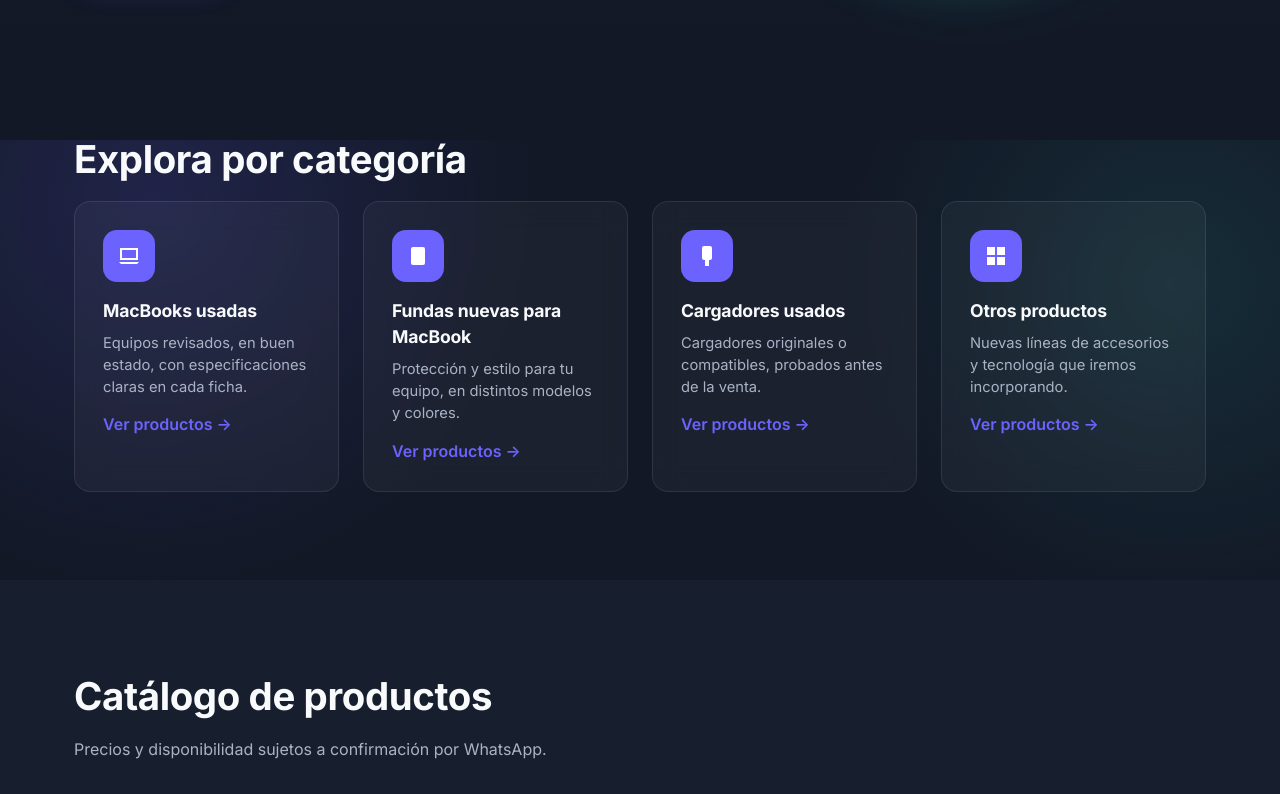
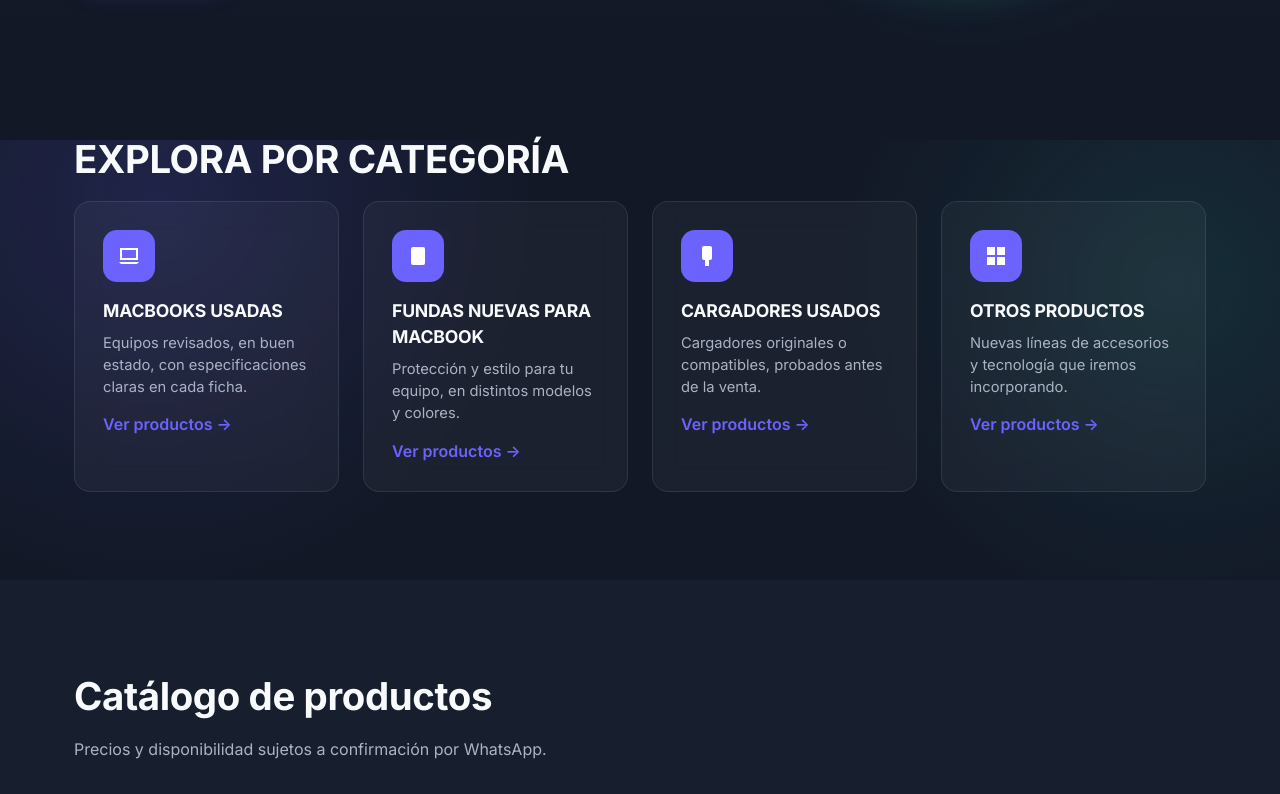
Before and after one commit to KevinCastilloArtezano/keybox-imports-web, a plain HTML site: page index.html in a window 1280 px wide. Shown: the part 660-1454 px from the top of the page. Drawn offline with Linux system fonts and the light colour scheme; animation ran at ten frames a second.

Commit message:
Uppercase the category section heading and card titles
Co-Authored-By: Claude Sonnet 5 <noreply@anthropic.com>

```diff
--- a/index.html
+++ b/index.html
@@ -90,33 +90,33 @@
   <!-- ============ CATEGORÍAS ============ -->
   <section class="section categories">
     <div class="container">
-      <h2 class="section-title">Explora por categoría</h2>
+      <h2 class="section-title text-upper">Explora por categoría</h2>
       <div class="cards-grid categories-grid">
 
         <article class="category-card">
           <div class="category-icon" data-icon="macbook"></div>
-          <h3>MacBooks usadas</h3>
+          <h3 class="text-upper">MacBooks usadas</h3>
           <p>Equipos revisados, en buen estado, con especificaciones claras en cada ficha.</p>
           <a href="#macbooks" class="link-arrow">Ver productos →</a>
         </article>
 
         <article class="category-card">
           <div class="category-icon" data-icon="case"></div>
-          <h3>Fundas nuevas para MacBook</h3>
+          <h3 class="text-upper">Fundas nuevas para MacBook</h3>
           <p>Protección y estilo para tu equipo, en distintos modelos y colores.</p>
           <a href="#accesorios" class="link-arrow">Ver productos →</a>
         </article>
 
         <article class="category-card">
           <div class="category-icon" data-icon="charger"></div>
-          <h3>Cargadores usados</h3>
+          <h3 class="text-upper">Cargadores usados</h3>
           <p>Cargadores originales o compatibles, probados antes de la venta.</p>
           <a href="#accesorios" class="link-arrow">Ver productos →</a>
         </article>
 
         <article class="category-card">
           <div class="category-icon" data-icon="other"></div>
-          <h3>Otros productos</h3>
+          <h3 class="text-upper">Otros productos</h3>
           <p>Nuevas líneas de accesorios y tecnología que iremos incorporando.</p>
           <a href="#otros" class="link-arrow">Ver productos →</a>
         </article>
--- a/styles.css
+++ b/styles.css
@@ -325,6 +325,8 @@ p{ margin:0; }
 }
 
 /* ---------- sr-only ---------- */
+.text-upper{ text-transform: uppercase; }
+
 .sr-only{
   position: absolute;
   width: 1px; height: 1px;
```
